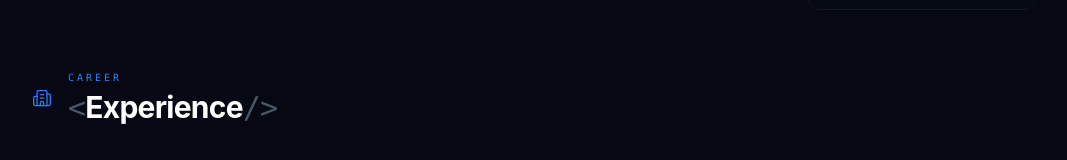
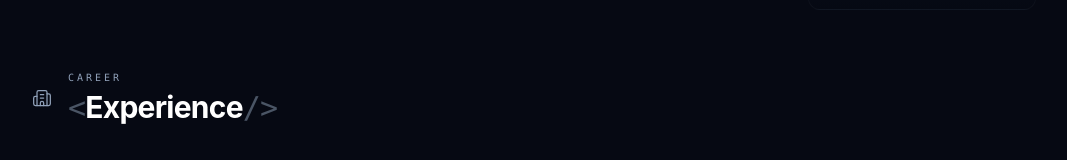
Before and after one commit to viniciusvalledev/Portfolio-ViniciusDoValle, a React (Vite) app: page / in a window 1280 px wide. Both pictures are taken after a click on the button "Experience". Shown: the part 437-597 px from the top of the page, without its empty margins (96-1163 px from the left). Built offline with nearby package versions, Linux system fonts and the light colour scheme.

Commit message:
fix: color of exeperience does not matching

```diff
--- a/src/components/tabs/Experience.tsx
+++ b/src/components/tabs/Experience.tsx
@@ -11,6 +11,7 @@ interface ExperienceItem {
   description: string;
   tags: string[];
   current?: boolean;
+  borderColor: string; // Este campo será usado para o hexadecimal
 }
 
 export const Experience: React.FC = () => {
@@ -23,16 +24,17 @@ export const Experience: React.FC = () => {
       type: "Estágio",
       description: "Desenvolvimento de sistemas municipais e modelagem de dados para a gestão pública de Saquarema.",
       tags: ["TypeScript", "React", "Node", "MySQL"],
-      current: true
+      current: true,
+      borderColor: "#14b8a6"
     },
   ];
 
   return (
     <div id="experience" className="py-4 animate-fade-in">
       <div className="flex items-center gap-4 mb-10">
-        <Building2 className="text-blue-500 w-5 h-5" strokeWidth={1.5} />
+        <Building2 className="text-primary w-5 h-5" strokeWidth={1.5} />
         <div>
-          <p className="text-[10px] font-mono tracking-[0.3em] text-blue-500 uppercase mb-1">Career</p>
+          <p className="text-[10px] font-mono tracking-[0.3em] text-primary uppercase mb-1">Career</p>
           <h2 className="text-3xl font-bold text-white tracking-tight">
             <span className="text-gray-600 font-mono font-normal">{"<"}</span>
             Experience
@@ -46,7 +48,7 @@ export const Experience: React.FC = () => {
           <Card
             key={i}
             className="h-full flex flex-col justify-between"
-            borderColor={exp.current ? "#14b8a6" : "#334155"}
+            borderColor={exp.borderColor}
           >
             <div>
               <div className="flex items-center justify-between gap-2 mb-1">
```
